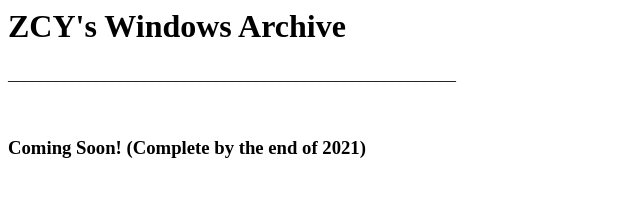
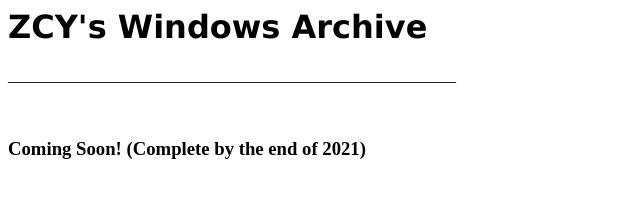
Before and after one commit to ZCYyt/WINarchive, a plain HTML site: page index.html in a window 1280 px wide. Shown: the whole page, without its empty margins (0-640 px from the left). Drawn offline with Linux system fonts and the light colour scheme.

Commit message:
Update index.html

```diff
--- a/index.html
+++ b/index.html
@@ -1,4 +1,5 @@
-<h1>ZCY's Windows Archive</h1>
+
+<h1 style="font-family:verdana">ZCY's Windows Archive</h1>
 <p>________________________________________________________</p>
 <p>&nbsp;</p>
 <h3>Coming Soon! (Complete by the end of 2021)</h3>
```
